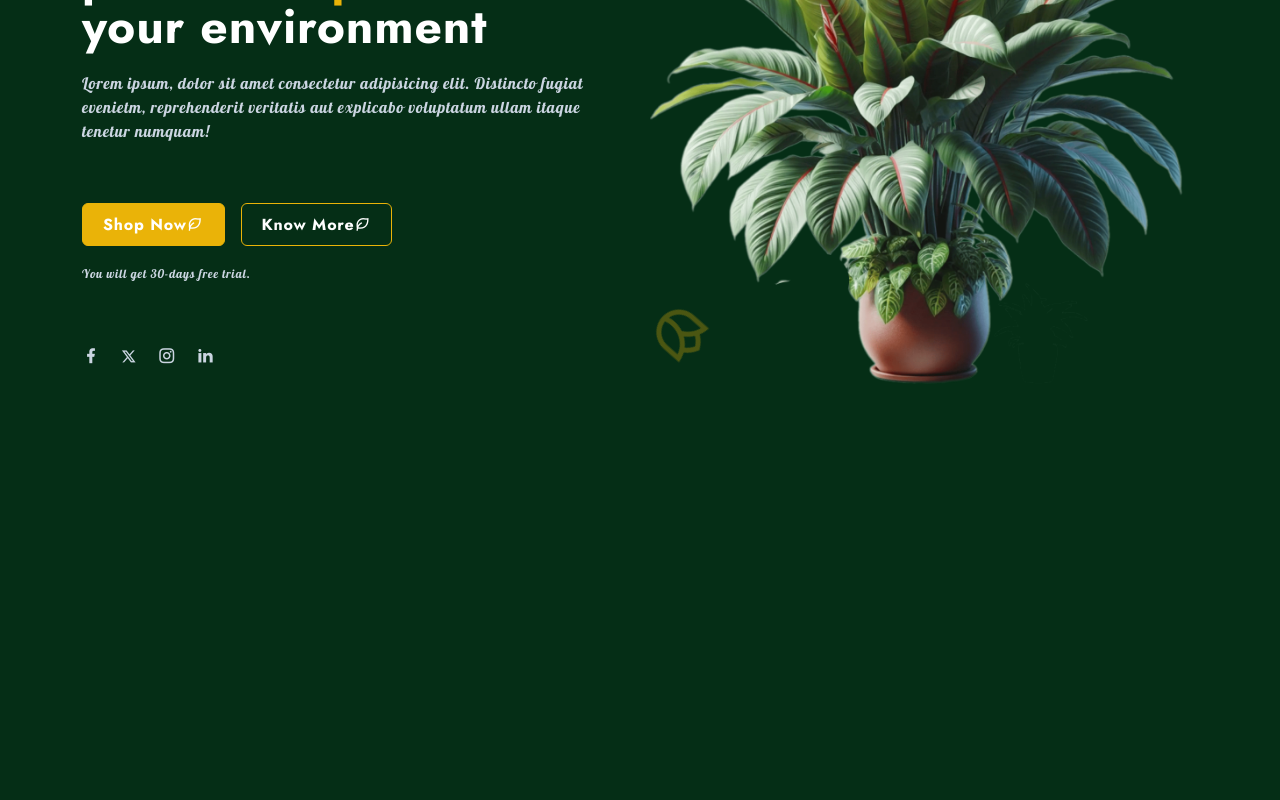
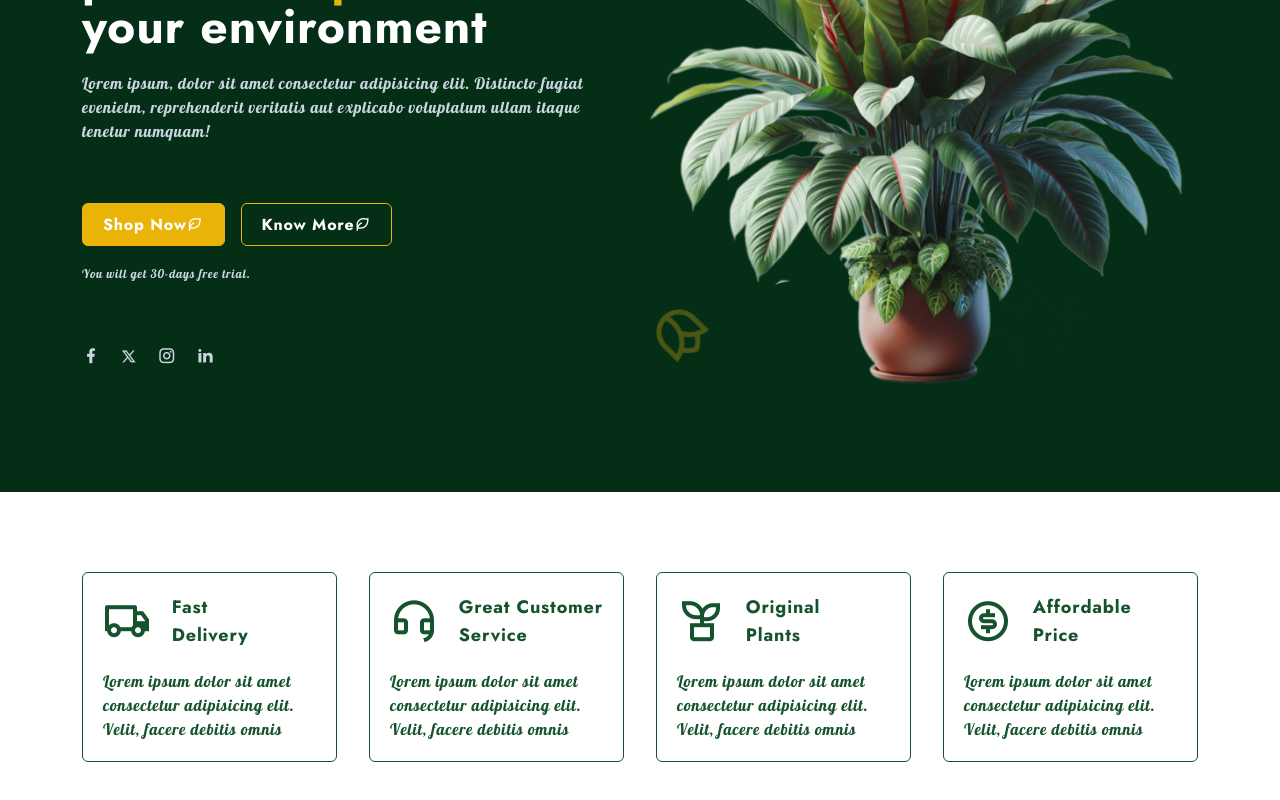
Before and after one commit to debbieellis7/react-tailwind-projects, a React (Vite) app in the folder indoor-plants/: page / in a window 1280 px wide. Shown: the part 216-1016 px from the top of the page. Before the commit the page ends 800 px from the top, so only its background shows below. Built offline with nearby package versions, Linux system fonts and the light colour scheme.

Commit message:
Add Services component

```diff
--- a/indoor-plants/src/App.jsx
+++ b/indoor-plants/src/App.jsx
@@ -1,5 +1,6 @@
 import Navbar from "./components/Navbar";
 import Home from "./components/Home";
+import Services from "./components/Services";
 import "remixicon/fonts/remixicon.css";
 
 function App() {
@@ -8,6 +9,7 @@
       <Navbar />
       <main>
         <Home />
+        <Services />
       </main>
     </>
   );
--- /dev/null
+++ b/indoor-plants/src/components/Services/Card.jsx
@@ -0,0 +1,16 @@
+const Card = ({ icon, title, description }) => {
+  return (
+    <div
+      className="border border-green-900 p-5 cursor-pointer rounded-md
+      hover:shadow-2xl hover:-translate-y-1 duration-300 space-y-5"
+    >
+      <div className="flex items-center gap-5">
+        <i className={`${icon} text-3xl md:text-4xl xl:text-5xl`} />
+        <p className="md:text-lg font-bold">{title}</p>
+      </div>
+      <p className="font-Lobster">{description}</p>
+    </div>
+  );
+};
+
+export default Card;
--- /dev/null
+++ b/indoor-plants/src/components/Services/index.jsx
@@ -0,0 +1,71 @@
+import Card from "./Card";
+
+const Services = () => {
+  // Array of service card data
+  const services = [
+    {
+      icon: "ri-truck-line",
+      title: (
+        <>
+          Fast <br />
+          Delivery
+        </>
+      ),
+      description:
+        "Lorem ipsum dolor sit amet consectetur adipisicing elit. Velit, facere debitis omnis",
+    },
+    {
+      icon: "ri-customer-service-line",
+      title: (
+        <>
+          Great Customer <br />
+          Service
+        </>
+      ),
+      description:
+        "Lorem ipsum dolor sit amet consectetur adipisicing elit. Velit, facere debitis omnis",
+    },
+    {
+      icon: "ri-plant-line",
+      title: (
+        <>
+          Original <br />
+          Plants
+        </>
+      ),
+      description:
+        "Lorem ipsum dolor sit amet consectetur adipisicing elit. Velit, facere debitis omnis",
+    },
+    {
+      icon: "ri-money-dollar-circle-line",
+      title: (
+        <>
+          Affordable <br />
+          Price
+        </>
+      ),
+      description:
+        "Lorem ipsum dolor sit amet consectetur adipisicing elit. Velit, facere debitis omnis",
+    },
+  ];
+
+  return (
+    <div className="bg-white text-green-900 py-20">
+      <div
+        className="container w-full grid grid-cols-1 gap-8 md:grid-cols-2
+        lg:grid-cols-3 xl:grid-cols-4"
+      >
+        {services.map((service, index) => (
+          <Card
+            key={index}
+            icon={service.icon}
+            title={service.title}
+            description={service.description}
+          />
+        ))}
+      </div>
+    </div>
+  );
+};
+
+export default Services;
```
